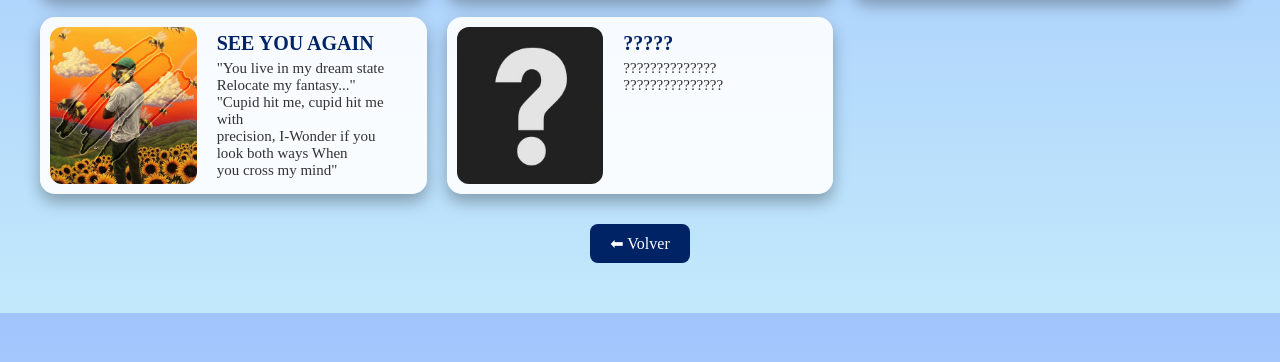
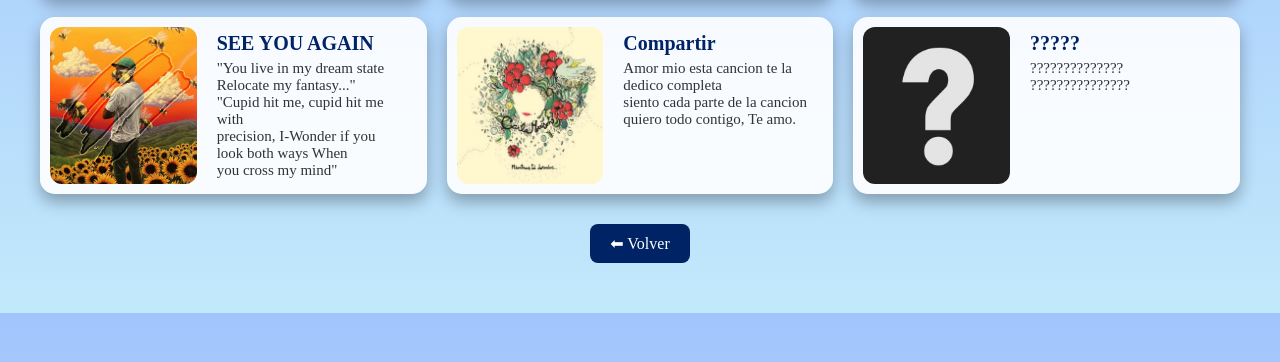
Before and after one commit to 3dllym/MIMEIA, a website: page canciones.html in a window 1280 px wide. Shown: the part 276-638 px from the top of the page. Drawn offline with Linux system fonts and the light colour scheme.

Commit message:
Compartir

```diff
--- a/canciones.html
+++ b/canciones.html
@@ -127,8 +127,16 @@
             </div>
         </a>
 
+        <a href="https://www.youtube.com/watch?v=16R5bvunbow" target="_blank" class="cancion">
+            <img src="COMPARTIR.jpg" alt="Cancion 5">
+            <div class="cancion-texto">
+                <h3>Compartir</h3>
+                <p>Amor mio esta cancion te la dedico completa <br>
+                 siento cada parte de la cancion quiero todo contigo, Te amo.</p>
+            </div>
+        </a>
         <a href="https://youtube.com" target="_blank" class="cancion">
-            <img src="interrogacion.jpg" alt="Cancion 5">
+            <img src="interrogacion.jpg" alt="Cancion 6">
             <div class="cancion-texto">
                 <h3>?????</h3>
                 <p>??????????????<br>???????????????</p>
```
Also changed, not shown: COMPARTIR.jpg (added).
